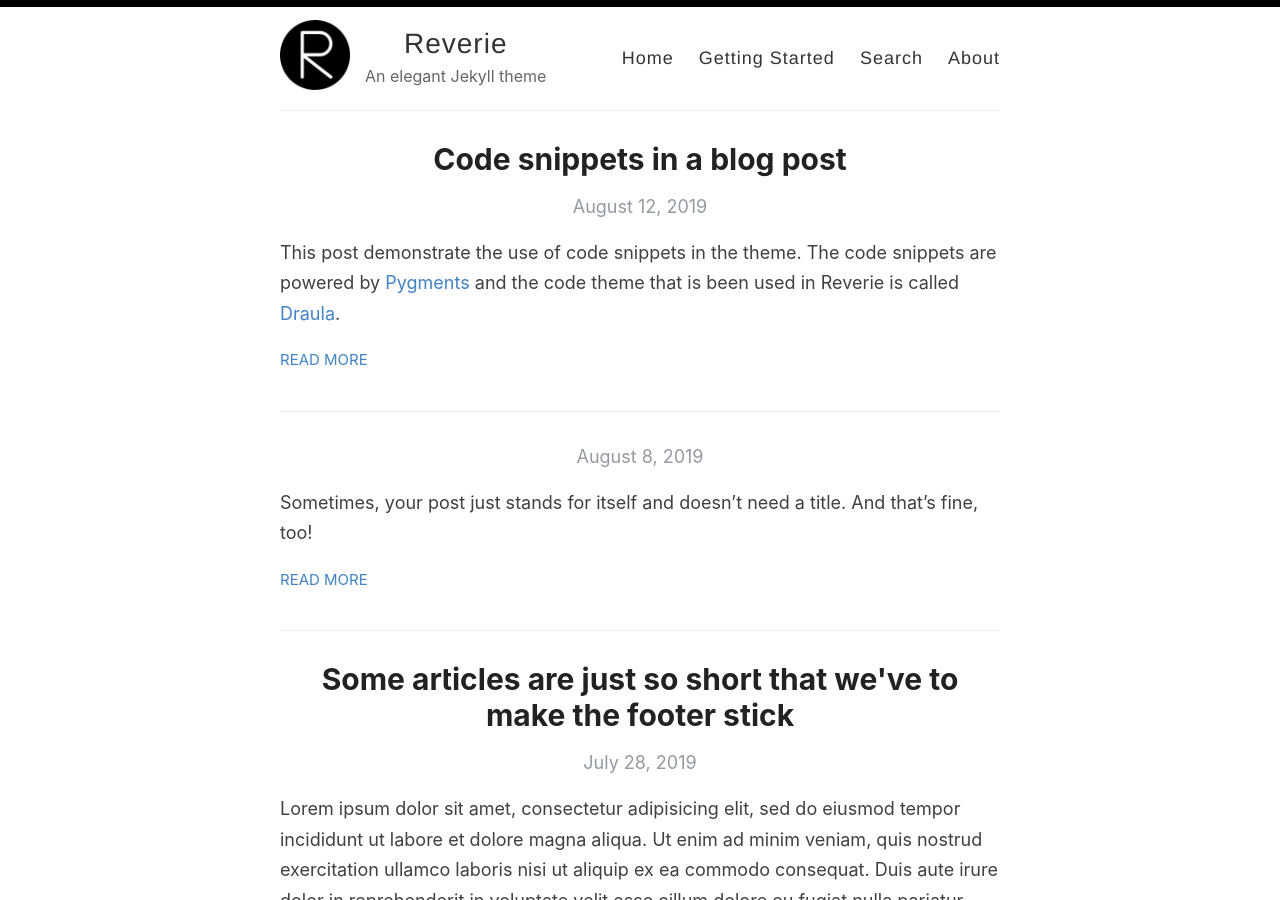
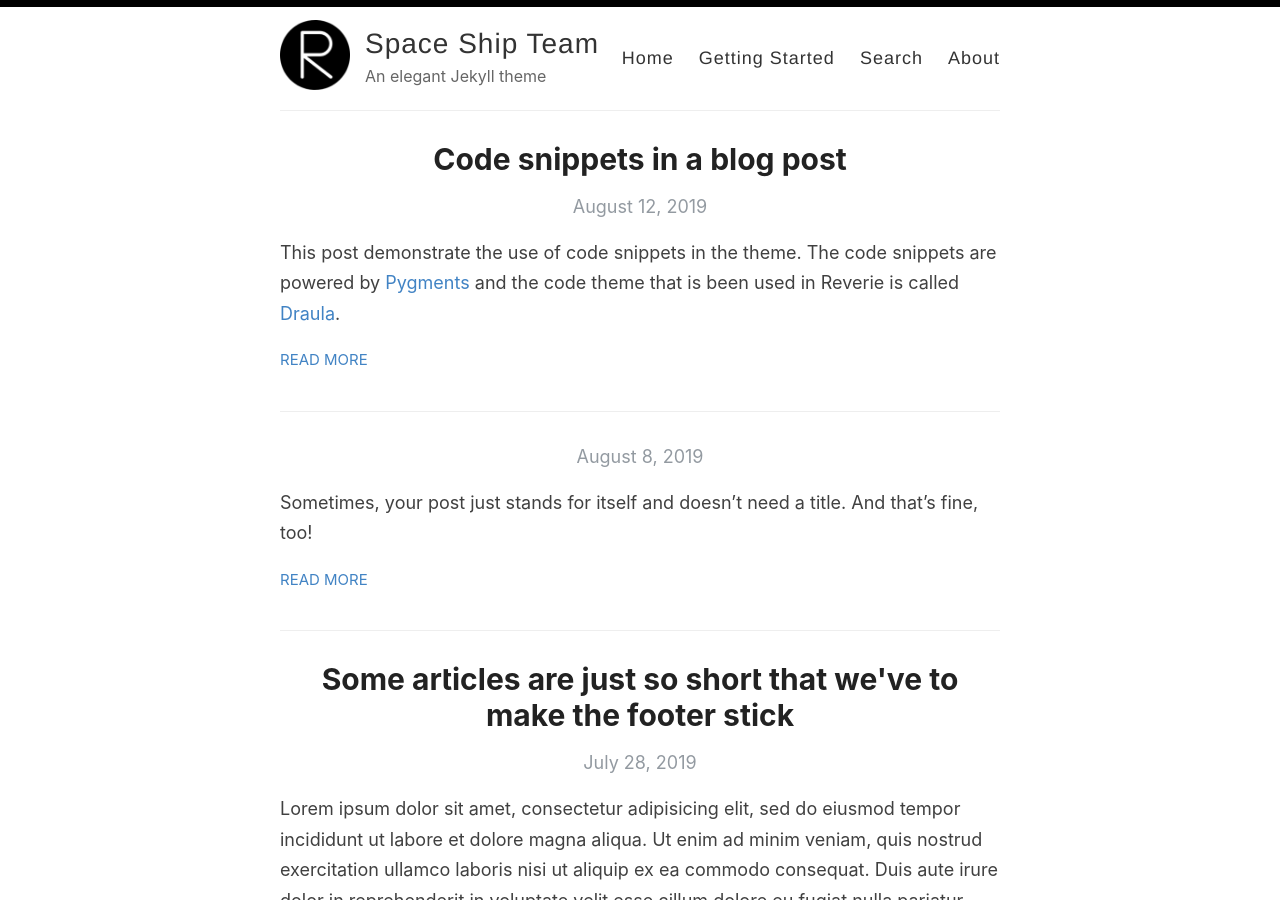
Before and after one commit to SpaceShipApps/SpaceShipApps.github.io, a Jekyll site: the page built from index.html, in a window 1280 px wide and 900 px high. Built offline with Jekyll 4.4.1, drawn with Linux system fonts in a browser that asks for light colours; the list of posts is cut into pages by our own code.

Commit message:
Update _config.yml

```diff
--- a/_config.yml
+++ b/_config.yml
@@ -3,7 +3,7 @@
 #
 
 # Name of your site (displayed in the header)
-name: Reverie
+name: Space Ship Team
 
 # Name of the author
 author: Amit Merchant
@@ -21,15 +21,15 @@
 # Includes an icon in the footer for each username you enter
 footer-links:
   dribbble:
-  email: amit.d.merchant@gmail.com
+  email: space.ship.team@gmail.com
   facebook:
   flickr:
-  github: amitmerchant1990/reverie
+  github: SpaceShipApps
   instagram:
   linkedin:
   pinterest:
   rss: rss
-  twitter: amit_merchant
+  twitter:
   stackoverflow:
   youtube: # channel/<your_long_string> or user/<user-name>
   googleplus: # anything in your profile username that comes after plus.google.com/
@@ -41,18 +41,18 @@
 disqus:
 
 # Enter your Google Analytics web tracking code (e.g. UA-2110908-2) to activate tracking
-google_analytics: UA-43339302-11
+google_analytics:
 
 # Your website URL (e.g. http://amitmerchant1990.github.io or http://www.amitmerchant.com)
 # Used for Sitemap.xml and your RSS feed
-url: http://www.amitmerchant.com/reverie
-enforce_ssl: https://www.amitmerchant.com/reverie
+url:
+enforce_ssl:
 
 # If you're hosting your site at a Project repository on GitHub pages
 # (http://yourusername.github.io/repository-name)
 # and NOT your User repository (http://yourusername.github.io)
 # then add in the baseurl here, like this: "/repository-name"
-baseurl: "/reverie"
+baseurl: "/SpaceShipApps.github.io"
 
 #
 # !! You don't need to change any of the configuration flags below !!
```
